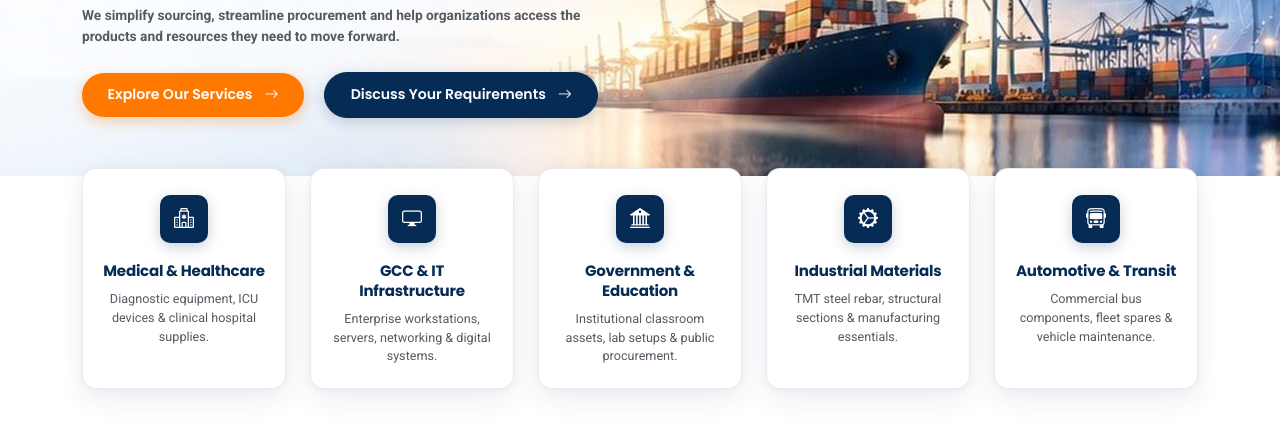
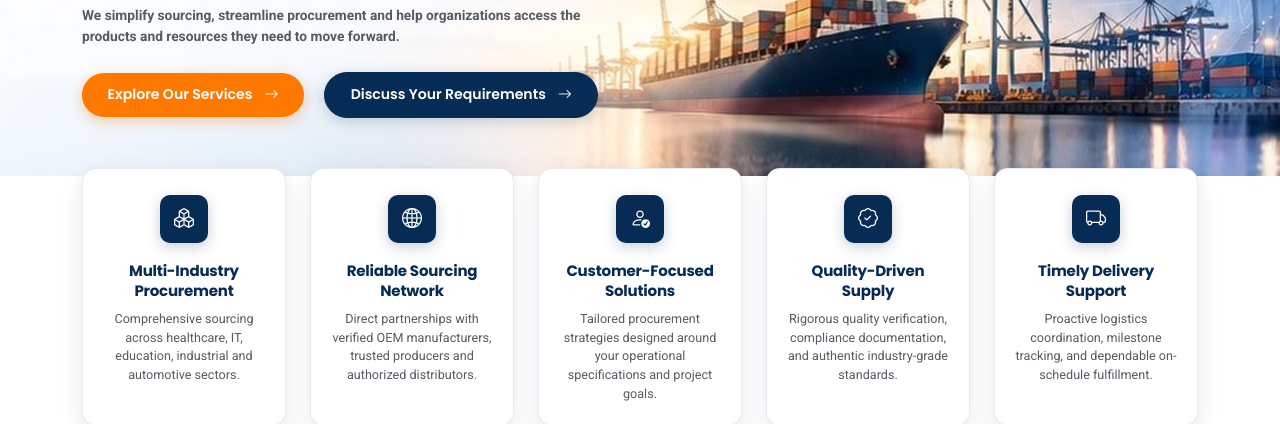
Before and after one commit to Lode-shobanbabu/gsrglobalenterprises, a plain HTML site: page index.html in a window 1280 px wide. Shown: the part 412-836 px from the top of the page. Drawn offline with nearby package versions, Linux system fonts and the light colour scheme.

Commit message:
added some style to the hero section cards

```diff
--- a/index.html
+++ b/index.html
@@ -217,67 +217,67 @@
       <div class="container">
         <div class="row row-cols-1 row-cols-sm-2 row-cols-md-3 row-cols-lg-5 g-3 g-xl-4 justify-content-center">
 
-          <!-- Card 1: Medical & Healthcare Supplies -->
+          <!-- Card 1: Multi-Industry Procurement -->
           <div class="col fade-up-element">
             <div class="hero-dock-card h-100">
               <div class="dock-card-badge" aria-hidden="true">
-                <i class="bi bi-hospital"></i>
+                <i class="bi bi-boxes"></i>
               </div>
               <div class="dock-card-body">
-                <h3 class="dock-card-title">Medical &amp; Healthcare</h3>
-                <p class="dock-card-desc">Diagnostic equipment, ICU devices &amp; clinical hospital supplies.</p>
+                <h3 class="dock-card-title">Multi-Industry Procurement</h3>
+                <p class="dock-card-desc">Comprehensive sourcing across healthcare, IT, education, industrial and automotive sectors.</p>
               </div>
             </div>
           </div>
 
-          <!-- Card 2: GCC & IT Infrastructure -->
+          <!-- Card 2: Reliable Sourcing Network -->
           <div class="col fade-up-element">
             <div class="hero-dock-card h-100">
               <div class="dock-card-badge" aria-hidden="true">
-                <i class="bi bi-display"></i>
+                <i class="bi bi-globe2"></i>
               </div>
               <div class="dock-card-body">
-                <h3 class="dock-card-title">GCC &amp; IT Infrastructure</h3>
-                <p class="dock-card-desc">Enterprise workstations, servers, networking &amp; digital systems.</p>
+                <h3 class="dock-card-title">Reliable Sourcing Network</h3>
+                <p class="dock-card-desc">Direct partnerships with verified OEM manufacturers, trusted producers and authorized distributors.</p>
               </div>
             </div>
           </div>
 
-          <!-- Card 3: Government & Education Projects -->
+          <!-- Card 3: Customer-Focused Solutions -->
           <div class="col fade-up-element">
             <div class="hero-dock-card h-100">
               <div class="dock-card-badge" aria-hidden="true">
-                <i class="bi bi-bank2"></i>
+                <i class="bi bi-person-check"></i>
               </div>
               <div class="dock-card-body">
-                <h3 class="dock-card-title">Government &amp; Education</h3>
-                <p class="dock-card-desc">Institutional classroom assets, lab setups &amp; public procurement.</p>
+                <h3 class="dock-card-title">Customer-Focused Solutions</h3>
+                <p class="dock-card-desc">Tailored procurement strategies designed around your operational specifications and project goals.</p>
               </div>
             </div>
           </div>
 
-          <!-- Card 4: Industrial & Manufacturing Supplies -->
+          <!-- Card 4: Quality-Driven Supply -->
           <div class="col fade-up-element">
             <div class="hero-dock-card h-100">
               <div class="dock-card-badge" aria-hidden="true">
-                <i class="bi bi-gear-wide-connected"></i>
+                <i class="bi bi-patch-check"></i>
               </div>
               <div class="dock-card-body">
-                <h3 class="dock-card-title">Industrial Materials</h3>
-                <p class="dock-card-desc">TMT steel rebar, structural sections &amp; manufacturing essentials.</p>
+                <h3 class="dock-card-title">Quality-Driven Supply</h3>
+                <p class="dock-card-desc">Rigorous quality verification, compliance documentation, and authentic industry-grade standards.</p>
               </div>
             </div>
           </div>
 
-          <!-- Card 5: Automobile & Transportation Supplies -->
+          <!-- Card 5: Timely Delivery Support -->
           <div class="col fade-up-element">
             <div class="hero-dock-card h-100">
               <div class="dock-card-badge" aria-hidden="true">
-                <i class="bi bi-bus-front"></i>
+                <i class="bi bi-truck"></i>
               </div>
               <div class="dock-card-body">
-                <h3 class="dock-card-title">Automotive &amp; Transit</h3>
-                <p class="dock-card-desc">Commercial bus components, fleet spares &amp; vehicle maintenance.</p>
+                <h3 class="dock-card-title">Timely Delivery Support</h3>
+                <p class="dock-card-desc">Proactive logistics coordination, milestone tracking, and dependable on-schedule fulfillment.</p>
               </div>
             </div>
           </div>
```
Also changed, not shown: 1 other file.
